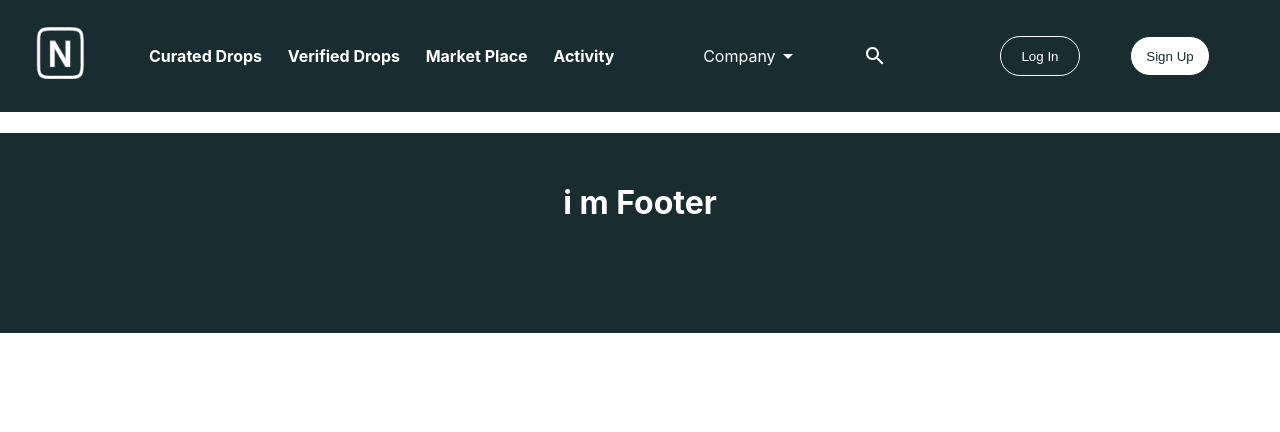
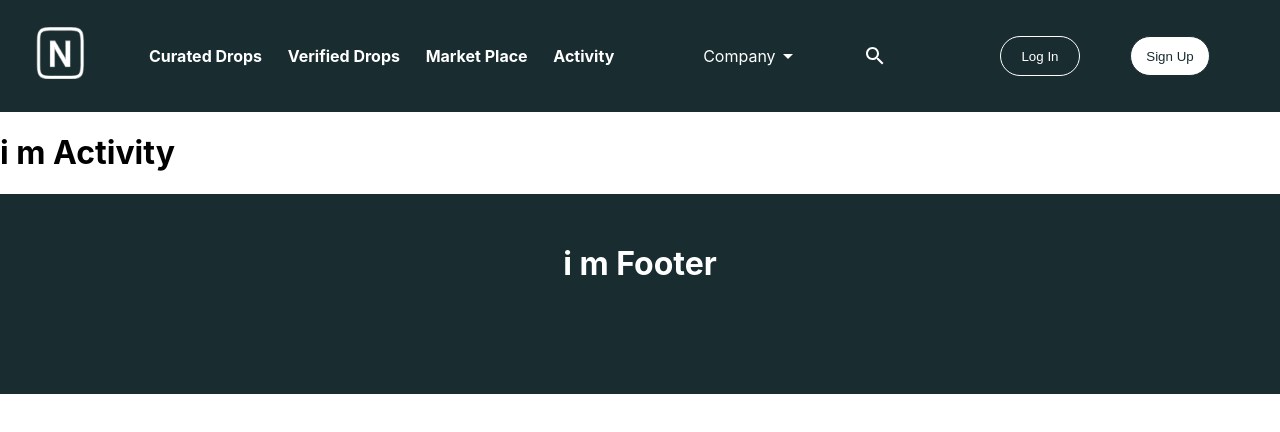
Before and after one commit to HASNAINMUBARAK/Test_2, a React (Create React App) app: page /activity in a window 1280 px wide. Shown: the top 432 px of the page. Built offline with nearby package versions, Linux system fonts and the light colour scheme.

Commit message:
final commit

```diff
--- a/src/Components/Footer/index.jsx
+++ b/src/Components/Footer/index.jsx
@@ -12,5 +12,4 @@ const Footer = () => {
     </div>
   )
 }
-
-export default Footer
+export default Footer;
--- a/src/Components/Navbar/index.jsx
+++ b/src/Components/Navbar/index.jsx
@@ -60,7 +60,7 @@ const Navbar = () => {
                  <Link to="/contact" className={classes.anchors}>
              <h4 >Market Place</h4>
                  </Link>
-                 <Link to="/contact" className={classes.anchors}>
+                 <Link to="/activity" className={classes.anchors}>
              <h4   >Activity</h4>
                  </Link>
 
--- /dev/null
+++ b/src/Pages/Activity/index.jsx
@@ -0,0 +1,11 @@
+import React from 'react'
+
+const Activity = () => {
+  return (
+    <div>
+        <h1> i m Activity</h1>
+    </div>
+  )
+}
+
+export default Activity;
--- a/src/Routers/index.jsx
+++ b/src/Routers/index.jsx
@@ -4,6 +4,7 @@ import Navbar from "../Components/Navbar";
 import Home from "../Pages/Home";
 import About from "../Pages/About";
 import Contact from "../Pages/Contact";
+import Activity from "../Pages/Activity";
 import Footer from "../Components/Footer";
 
 const Routers = () => {
@@ -15,6 +16,8 @@ const Routers = () => {
           <Route path="/" exact element={<Home />} />
           <Route path="/About" exact element={<About />} />
           <Route path="/contact" exact element={<Contact />} />
+          <Route path="/activity" exact element={<Activity />} />
+
         </Routes>
         <Footer />
       </Router>
```
